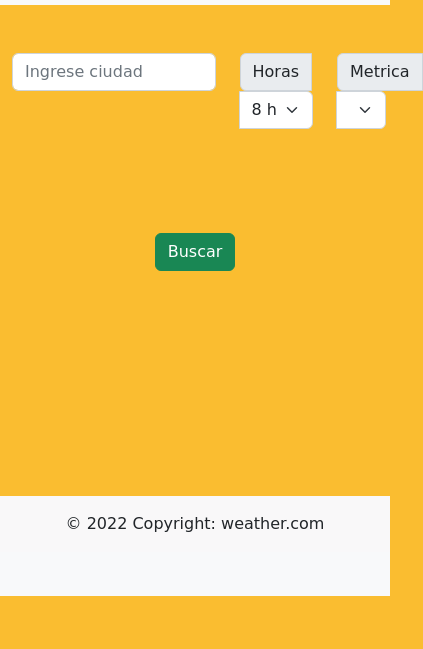
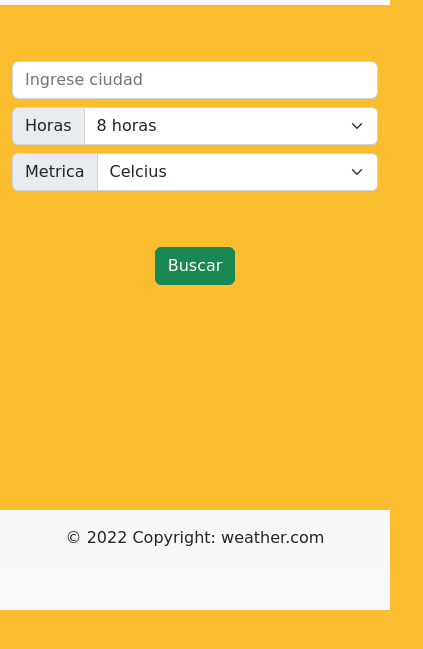
Before and after one commit to HernanS99/Proyecto-Dashboard, a website: page index.html in a window 390 px wide. Shown: the part 51-700 px from the top of the page, 423 px wide, since content can reach past the window. Drawn offline with nearby package versions, Linux system fonts and the light colour scheme; some packages are replaced by stand-ins of ours; a script that the page names is missing.

Commit message:
arregle responsividad

```diff
--- a/index.html
+++ b/index.html
@@ -92,12 +92,12 @@
 
     <div class="container text-center mt-5">
       <div class="row">
-        <div class="col-7">
+        <div class="col-xl-7 col-md-12 mt-2">
           <input type="text" class="form-control" id="textoBuscar" placeholder="Ingrese ciudad" />
 
         </div>
-        <div class="col-3">
-          <div class="input-group mb-2">
+        <div class="col-xl-3 col-md-6 mt-2">
+          <div class="input-group ">
             <label class="input-group-text" for="inputGroupSelect01">Horas</label>
             <select class="form-select" id="cantidad">
               <option value="8">8 horas</option>
@@ -108,7 +108,7 @@
             </select>
           </div>
         </div>
-        <div class="col-2">
+        <div class="col-xl-2 col-md-6 mt-2">
           <div class="input-group mb-2">
             <label class="input-group-text" for="inputGroupSelect01">Metrica</label>
             <select class="form-select" id="tipo">
@@ -117,9 +117,6 @@
             </select>
           </div>
         </div>
-      </div>
-      <div class="col-12 my-5">
-
       </div>
       <div class="row">
         <div class="col-12">
```
